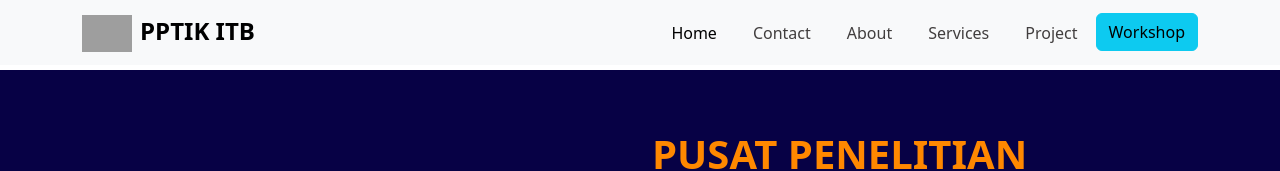
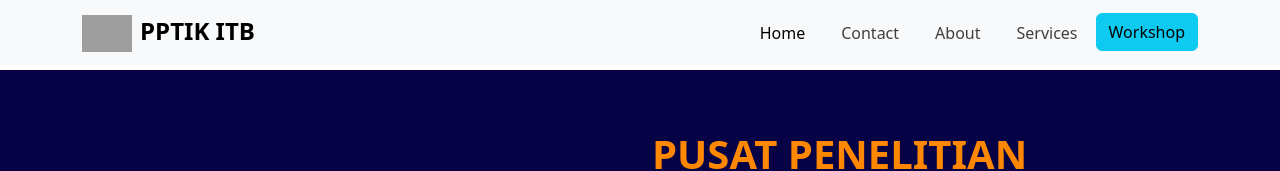
Before and after one commit to parahmen12/Project_PKL, a React (Create React App) app: page / in a window 1280 px wide. Shown: the top 171 px of the page. Built offline with nearby package versions, Linux system fonts and the light colour scheme; grey boxes are pictures that could not be loaded.

Commit message:
Update header.jsx

```diff
--- a/src/components/header.jsx
+++ b/src/components/header.jsx
@@ -30,9 +30,6 @@
               <Link className="nav-link" to="/servicesPages">Services</Link>
             </li>
             <li className="nav-item">
-              <Link className="nav-link" to="/projectPages">Project</Link>
-            </li>
-            <li className="nav-item">
               <Link to="/workshop" className="btn btn-info">Workshop</Link>
             </li>
           </ul>
```
